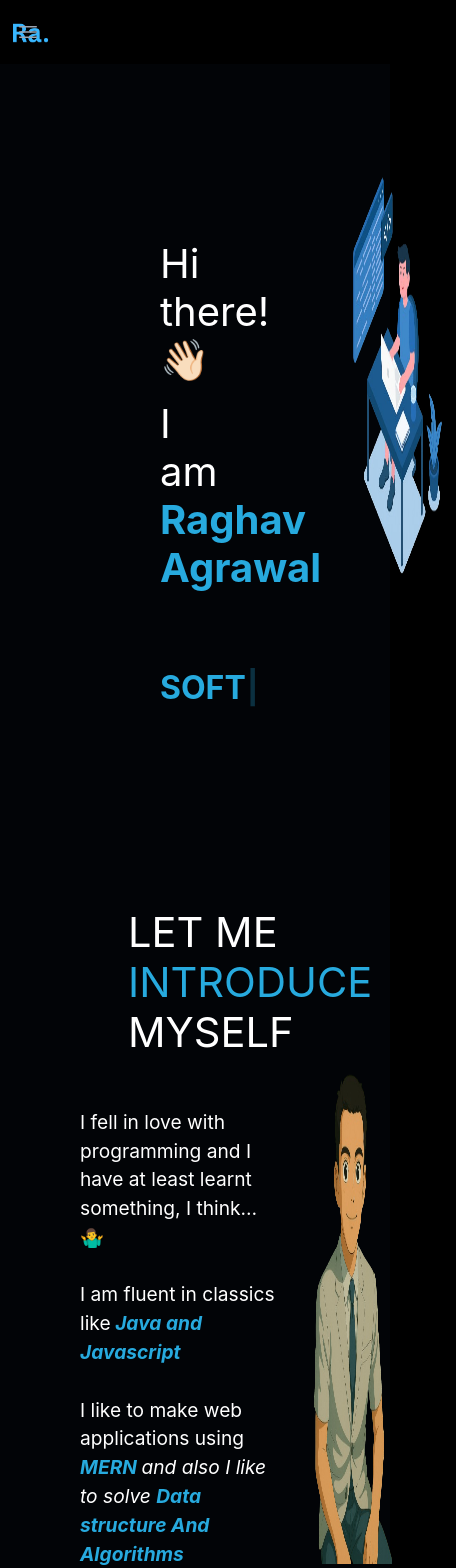
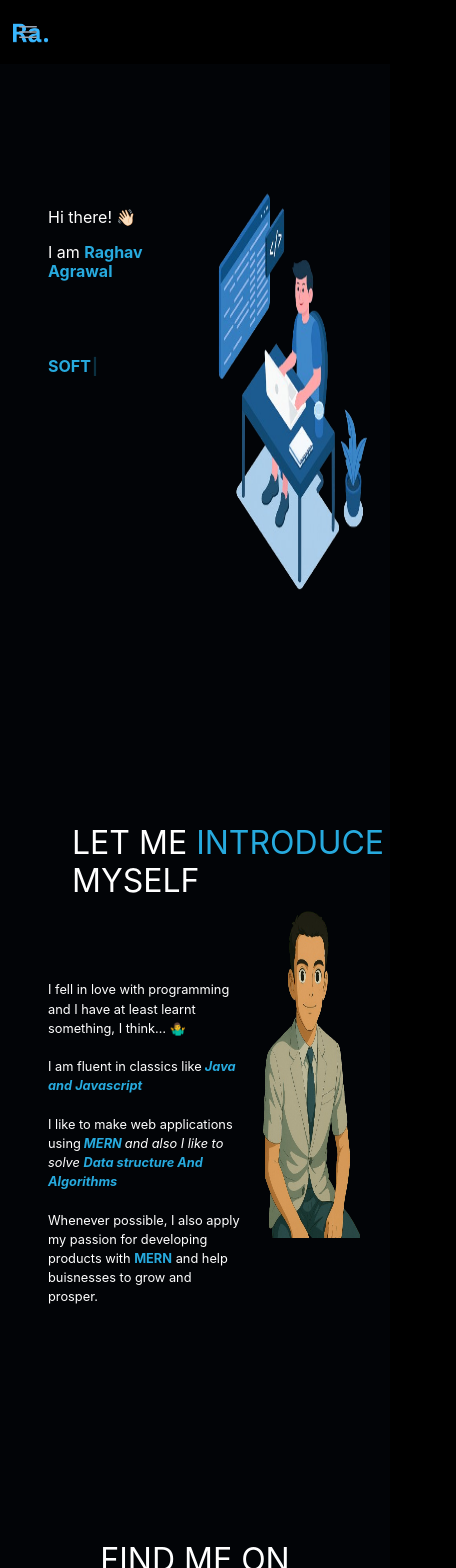
Before and after one commit to Raghav77Agrawal/Portfolio, a React (Vite) app in the folder frontend/: page / in a window 390 px wide. Shown: the top 1568 px of the page, 456 px wide, since content can reach past the window. Built offline with nearby package versions, Linux system fonts and the light colour scheme.

Commit message:
'maderesponsivehomepage'

```diff
--- a/frontend/src/Components/Home/Home.jsx
+++ b/frontend/src/Components/Home/Home.jsx
@@ -1,37 +1,88 @@
-import Type from './Type.jsx';
-import Home2 from './Home2.jsx';
-import {
-  AiFillGithub,
+import Type from "./Type.jsx";
+import Home2 from "./Home2.jsx";
+import { AiFillGithub, AiFillInstagram } from "react-icons/ai";
+import { FaLinkedinIn } from "react-icons/fa";
+import { FaXTwitter } from "react-icons/fa6";
 
-  AiFillInstagram,
-} from "react-icons/ai";
-import { FaLinkedinIn } from "react-icons/fa";
-import { FaXTwitter } from 'react-icons/fa6';
+export default function Home() {
+  return (
+    <>
+      <div
+        style={{
+          backgroundColor: "rgb(2, 4, 7)",
+          height: "70vh",
+          width: "100%",
+          display: "flex",
+          paddingTop: "6rem",
+          color: "white",
+          gap:'1rem'
+        }}
+      >
+        <div
+          style={{
+            height: "60vh",
+            width: "50vw",
+            paddingTop:'3rem',
+          }}
+          className="rx"
+        >
+          <h2 style={{  paddingBottom: "1rem" }}>
+            Hi there!{" "}
+            <span className="wave" role="img" aria-labelledby="wave">
+              👋🏻
+            </span>{" "}
+          </h2>
 
-export default function Home(){
-    return (<>
+          <h2 style={{  }}>
+            I am <b style={{ color: "rgb(39, 170, 222)" }}>Raghav Agrawal</b>{" "}
+          </h2>
+          <div
+            className="my-6"
+            style={{
+              color: "rgb(39, 170, 222)",
+              paddingTop: "3rem",
 
-<div style ={{backgroundColor:'rgb(2, 4, 7)', height: '70vh',width:'100%',display:'flex', paddingTop:'5rem', color:'white', gap:'9rem'}} >
-          <div style={{height:'60vh', width:'50vw', padding:'6rem' }}>
-<h2 style={{fontSize:'2.5rem', paddingLeft:'4rem',paddingBottom:'1rem'}}>Hi there! {" "}<span className="wave" role="img" aria-labelledby="wave">👋🏻</span>  </h2>
-
-<h2 style = {{fontSize:'2.5rem',paddingLeft:'4rem'}}>I am <b style = {{color:'rgb(39, 170, 222)'}}>Raghav Agrawal</b> </h2>
-<div className = "my-6" style = {{color:'rgb(39, 170, 222)',fontSize:'2rem', paddingTop:'3rem',paddingLeft:'4rem'}}>
-<b><Type ></Type></b>
+            }}
+          >
+            <b>
+              <Type></Type>
+            </b>
+          </div>
+        </div>
+        <img src="/ff.png"  className="rrr"></img>
       </div>
 
+      <div style={{ height: "20vh", backgroundColor: "rgb(2,4,7)" }}></div>
+      <div
+        style={{
+          backgroundColor: "rgb(2,4,7)",
+          color: "white",
+          paddingLeft: "3rem",
+          height: "80vh",
+          width: "100%",
+        }}
+      >
+        <Home2></Home2>
       </div>
-          <img src ='/ff.png' style={{height:'60vh', width:'30vw'}}></img>
-        </div>
-
-
-        <div style = {{height:'30vh',backgroundColor:'rgb(2,4,7)'}}></div>
-        <div style = {{backgroundColor:'rgb(2,4,7)',color:'white' ,paddingLeft: '5rem',height:'80vh',width:'100%'}}><Home2></Home2>
-
-        </div>
- <div style={{backgroundColor:'rgb(2,4,7)',height:'10vh'}}></div>
-<div style={{height:'20vh',width:'100%',textAlign:'center',backgroundColor:'rgb(2,4,7)',color:'white'}}>
-  <h1 style={{fontSize:'2rem',textAlign:'center',marginBottom:'0.5rem'}}>FIND ME ON</h1>
+      <div style={{ backgroundColor: "rgb(2,4,7)", height: "5vh" }}></div>
+      <div
+        style={{
+          height: "20vh",
+          width: "100%",
+          textAlign: "center",
+          backgroundColor: "rgb(2,4,7)",
+          color: "white",
+        }}
+      >
+        <h1
+          style={{
+            fontSize: "2rem",
+            textAlign: "center",
+            marginBottom: "0.5rem",
+          }}
+        >
+          FIND ME ON
+        </h1>
         <p>
           Feel free to <span className="blue">connect </span>with me
         </p>
@@ -78,9 +129,6 @@ export default function Home(){
           </li>
         </ul>
       </div>
-
-
-
-
-    </>)
+    </>
+  );
 }
--- a/frontend/src/Components/Home/Home2.jsx
+++ b/frontend/src/Components/Home/Home2.jsx
@@ -1,11 +1,11 @@
 
 function Home2(){
     return (<>
-    <h1 style={{ fontSize: "2.6em" ,textAlign:'left',paddingLeft:'3rem'}}>
+    <h1 style={{ textAlign:'left',paddingLeft:'1.5rem'}} className="hh">
               LET ME <span className="blue"> INTRODUCE </span> MYSELF
             </h1>
             <div style = {{display:'flex',height:'60vh',width:'80vw', justifyContent:'space-between' }}>
-              <div style = {{height:'60vh',alignContent:'center',width:'50vw'}}>
+              <div style = {{height:'60vh',width:'50vw',paddingTop:'5rem'}}>
             <p className="home-about-body">
               I fell in love with programming and I have at least learnt
               something, I think… 🤷‍♂️
@@ -33,7 +33,7 @@ function Home2(){
 
             </p>
             </div>
-            <img src='/image.png' style={{height:'60vh', width:'20vw',}}></img>
+            <img src='/image.png'  className="gih"></img>
             </div>
 
 
--- a/frontend/src/Components/Navbar.jsx
+++ b/frontend/src/Components/Navbar.jsx
@@ -65,20 +65,21 @@ export default function Navbar() {
 
       <DisclosurePanel className="sm:hidden">
         <div className="space-y-1 px-2 pt-2 pb-3">
-          {navigation.map((item) => (
-            <DisclosureButton
+          {navigation.map((item) => {
+            const isActive = location.pathname === item.href;
+      return (
+        <Link
           key={item.name}
-              as="a"
-              href={item.href}
-              aria-current={item.current ? 'page' : undefined}
+          to={item.href}
           className={classNames(
-                item.current ? 'bg-gray-900 text-white' : 'text-gray-300 hover:bg-gray-700 hover:text-white',
+            isActive ? 'bg-gray-900 text-info' : 'text-gray-300 hover:bg-gray-700 hover:text-primary',
             'block rounded-md px-3 py-2 text-base font-medium',
           )}
         >
           {item.name}
-            </DisclosureButton>
-          ))}
+        </Link>
+      );
+})}
         </div>
       </DisclosurePanel>
     </Disclosure>
--- a/frontend/src/Components/Skills/Github.jsx
+++ b/frontend/src/Components/Skills/Github.jsx
@@ -4,10 +4,12 @@ import { Row } from "react-bootstrap";
 
 function Github() {
   return (
-    <Row style={{ justifyContent: "center", paddingBottom: "10px" }}>
-       <h1 style={{fontSize:'2rem',textAlign:'center',padding:'2rem'}}>
+    <>
+    <h1 className="st">
           Days I <strong className="blue">Code </strong>
         </h1>
+    <Row style={{ justifyContent: "center", paddingBottom: "10px" }}>
+
       <GitHubCalendar
         username="Raghav77Agrawal"
         blockSize={15}
@@ -16,6 +18,7 @@ function Github() {
         fontSize={16}
       />
     </Row>
+    </>
   );
 }
 
--- a/frontend/src/Components/Skills/Skills.jsx
+++ b/frontend/src/Components/Skills/Skills.jsx
@@ -11,11 +11,11 @@ function Skills() {
 
 <>
 <div style={{backgroundColor:'black',color:'white'}}>
- <div style={{height:'20vh',width:'100%'}}></div>
+ <div style={{height:'10vh',width:'100%'}}></div>
 
-  <h1 style={{fontSize:'2rem',width:'40%',textAlign:'center',marginLeft:'5rem'}}>Know Who <span className="blue"><b>I'M</b></span></h1>
-        <div style={{height:'60vh',width:'100%',display:'flex',justifyContent:'center'}}>
-          <div style={{width:'40%',height:'40vh',paddingTop:'3rem',fontSize:'1.2rem'}}>
+  <h1 className="st">Know Who <span className="blue"><b>I'M</b></span></h1>
+        <div style={{height:'60vh',width:'100%'}} className="ii">
+          <div style={{height:'40vh',paddingTop:'3rem'}} className="iii">
             <p>
 Hi Everyone, I am <span className="blue">Raghav Agrawal</span> from <span className="blue">Indore,India</span>.<br></br>
 I am currently aspiring web developer<br></br>
@@ -38,18 +38,18 @@ Apart from coding, some other activities that I love to do!
           </ul>
 
           </div>
-          <div style={{width:'40%',height:'60vh'}}>
-           <img src={laptopImg} alt="about" className="img-fluid" />
+          <div  className="ix">
+           <img src={laptopImg} alt="about"  />
           </div>
         </div>
 
-        <h1 style={{fontSize:'2rem',textAlign:'center',padding:'2rem'}}>
+        <h1 className="st">
           Professional <strong className="blue">Skillset </strong>
         </h1>
 
         <Techstack />
 
-<h1 style={{fontSize:'2rem',textAlign:'center',padding:'2rem'}}>
+<h1 className="st">
            <strong className="blue">Tools </strong> I use
         </h1>
         <Toolstack />
--- a/frontend/src/style.css
+++ b/frontend/src/style.css
@@ -56,8 +56,7 @@ html{
 }
 
 .home-about-body {
-  padding-top: 50px;
-  font-size: 1.2em !important;
+  font-size: 1.2rem;
   text-align: left;
 }
 
@@ -243,3 +242,76 @@ padding: 15px;
   font-weight: 500 !important;
   padding-top: 10px !important;
 }
+.rx{
+  font-size: 2.5rem;
+  padding-left: 8rem;
+}
+.rrr{
+  height: 60vh;
+  width:30vw;
+}
+.hh{
+  font-size: 2.5rem;
+}
+.gih{
+  height:60vh;
+  width:20vw;
+}
+.ii{
+  display:flex;
+  justify-content: center;
+}
+.iii{
+  width:40%;
+  font-size: 1.2rem;
+  padding-left: 0rem;
+}
+.ix{
+  width:40%;
+  height:60vh;
+  margin-left: 0rem;
+}
+.st{
+  font-size: 2rem;
+  width:40%;
+  text-align: center;
+  margin-left:5rem;
+  padding-bottom: 2rem;
+}
+@media (max-width:750px) {
+  .rx{
+font-size: 1rem;
+padding-left:3rem
+  }
+  .rrr{
+    width:50vw;
+  }
+  .hh{
+    font-size: 2rem;
+  }
+  .home-about-body{
+font-size: 0.8rem;
+  }
+  .gih{
+    height:40vh;
+    width:25vw;
+  }
+  .ii{
+    display:block;
+
+  }
+  .iii{
+width:100%;
+font-size: 1rem;
+padding-left: 0.5rem;
+  }
+  .ix{
+    width:60vw;
+    height:50vh;
+    margin-left: 3rem;
+  }
+  .st{
+    font-size: 1.5rem;
+    margin-top: 1rem;
+  }
+}
```
Lines whose indentation alone changed are shown as unchanged.
